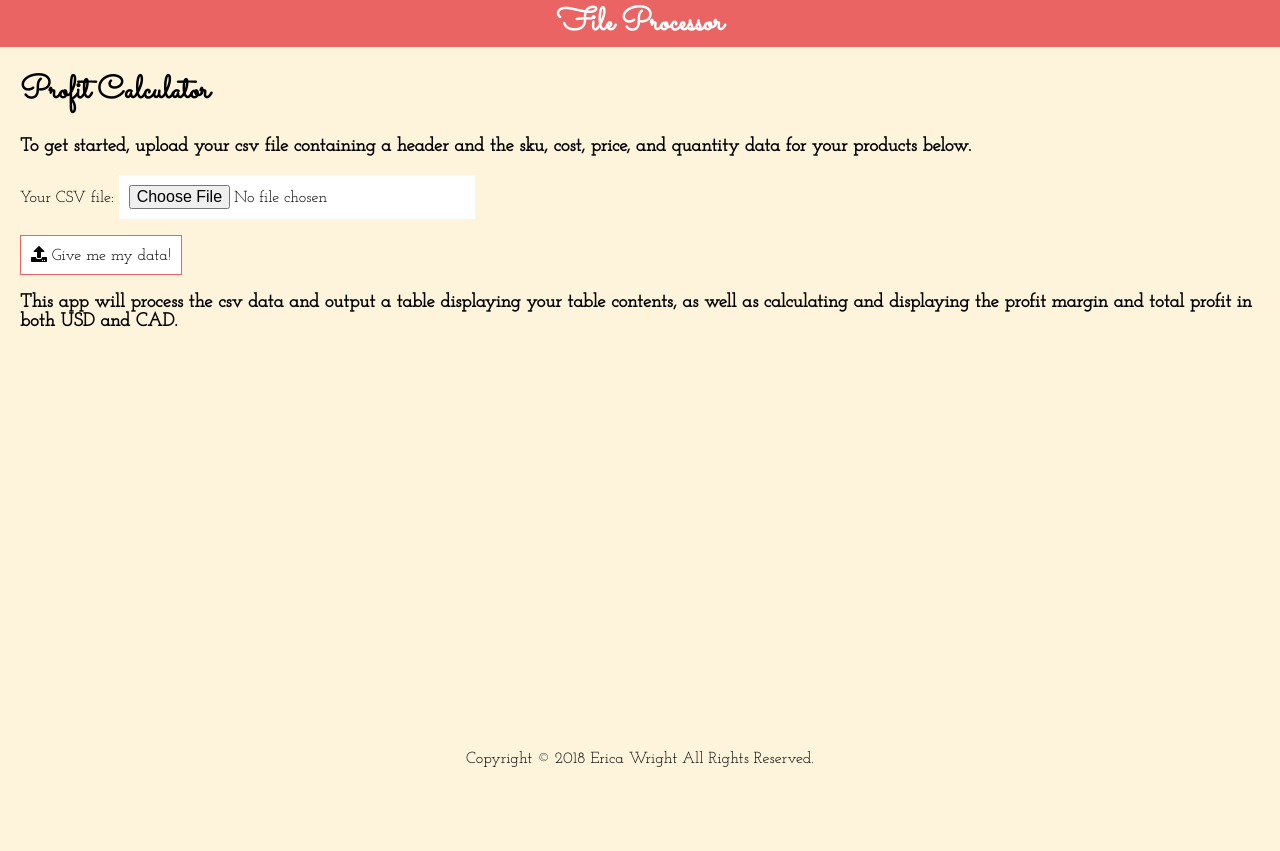
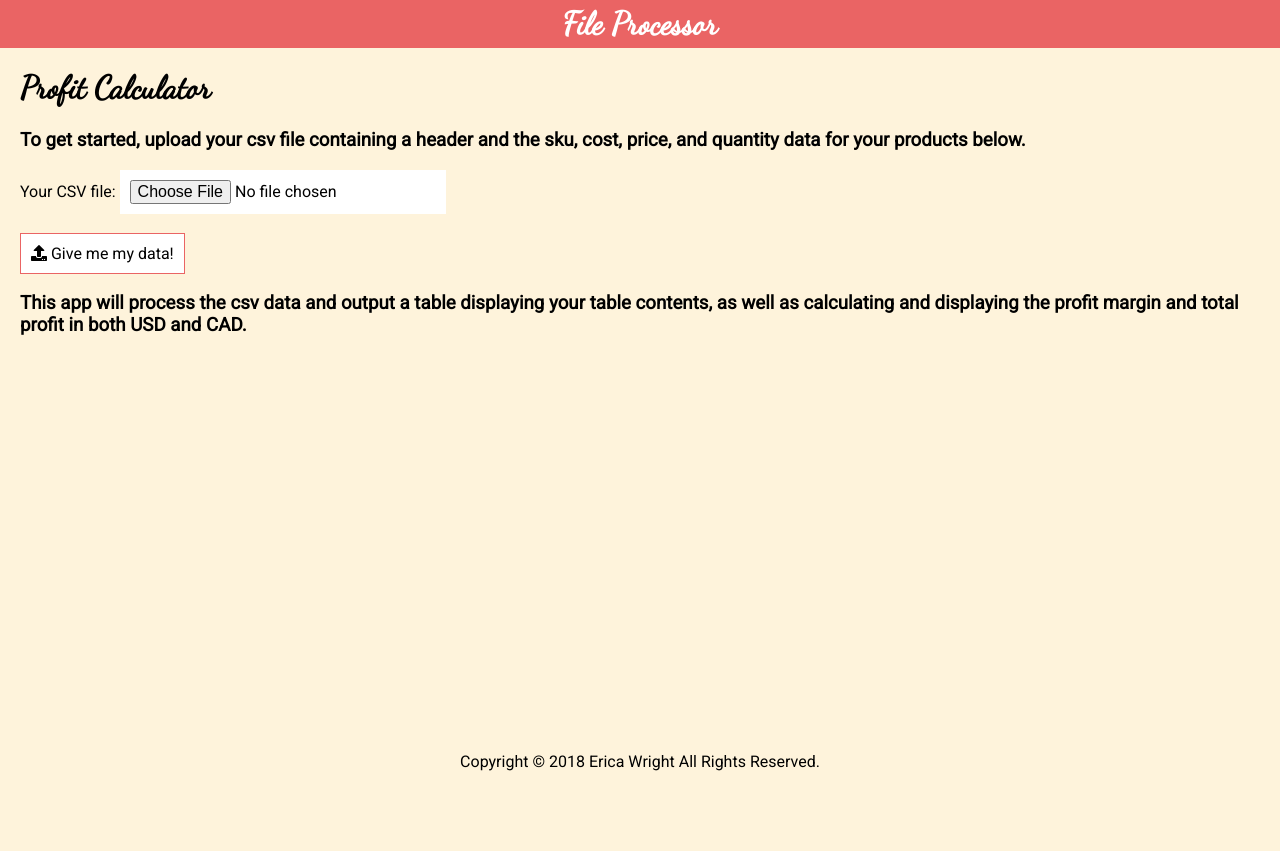
Before and after one commit to ericasummers/file-processor, a PHP site: template views/home.html.twig in a window 1280 px wide. Before the commit the page ends 767 px from the top, so only its background shows below. Run offline with PHP 8.4, Linux system fonts and the light colour scheme; the template is opened without the code that fills it, so the values that code supplies are empty; some libraries are stand-ins or nearby versions.

Commit message:
Update styling and fonts

```diff
--- a/views/components/head.html.twig
+++ b/views/components/head.html.twig
@@ -1,6 +1,6 @@
 <head>
     <title>CSV File Processor</title>
     <link rel="stylesheet" href="https://use.fontawesome.com/releases/v5.3.1/css/all.css" integrity="sha384-mzrmE5qonljUremFsqc01SB46JvROS7bZs3IO2EmfFsd15uHvIt+Y8vEf7N7fWAU" crossorigin="anonymous">
-    <link href="https://fonts.googleapis.com/css?family=Josefin+Slab|Sacramento" rel="stylesheet">
+    <link href="https://fonts.googleapis.com/css?family=Dancing+Script|Roboto" rel="stylesheet">
     <link href="/styles.css" rel="stylesheet" type="text/css">
 </head>
--- a/web/styles.css
+++ b/web/styles.css
@@ -14,11 +14,12 @@ body {
     left: 0;
     width: 100%;
     z-index: 5000;
-    font-family: 'Sacramento', cursive;
+    font-family: 'Dancing Script', cursive;
 }
 .header-global h1 {
     text-align: center;
     margin: 0;
+    padding: 5px;
 }
 .header-global a {
     color: #fff;
@@ -31,7 +32,7 @@ body {
 /* Content Styling */
 .home-content {
     display: block;
-    font-family: 'Josefin Slab', serif;
+    font-family: 'Roboto', sans-serif;
     min-height: 80vh;
     max-width: 100vw;
     overflow: hidden;
@@ -40,7 +41,7 @@ body {
 }
 
 .home-content h1 {
-    font-family: 'Sacramento', cursive;
+    font-family: 'Dancing Script', cursive;
 }
 .home-content h4 {
     color: red;
@@ -57,8 +58,47 @@ body {
 .home-content button, .home-content input {
     background-color: #fff;
     padding: 10px;
-    font-family: 'Josefin Slab', serif;
+    font-family: 'Roboto', sans-serif;
     font-size: 1rem;
+}
+.home-content table {
+    margin: 0 auto;
+    border-collapse: collapse;
+}
+.home-content table, th, td {
+    border: solid 2px #63554D;
+}
+.home-content tr {
+    font-weight: bold;
+    font-size: 1.5rem;
+    min-width: 80px;
+}
+.home-content td {
+    background-color: rgba(0,0,0,0.2);
+}
+.home-content th {
+    font-family: 'Dancing Script', cursive;
+    padding: 5px 20px;
+    background-color: #cc9585;
+}
+.home-content td {
+    font-family: 'Roboto', sans-serif;
+    min-width: 80px;
+    text-align: center;
+    font-weight: normal;
+    font-size: 1.2rem;
+    padding: 5px 20px;
+}
+.home-content td:first-of-type {
+    text-align: left;
+}
+.home-content td.positive {
+    color: #138835;
+    background-color: #86cea6;
+}
+.home-content td.negative {
+    color: #F74634;
+    background-color: #eab1b1;
 }
 
 /* Footer Styling */
@@ -69,5 +109,5 @@ body {
     float: left;
     position: relative;
     display: block;
-    font-family: 'Josefin Slab', serif;
+    font-family: 'Roboto', sans-serif;
 }
```
